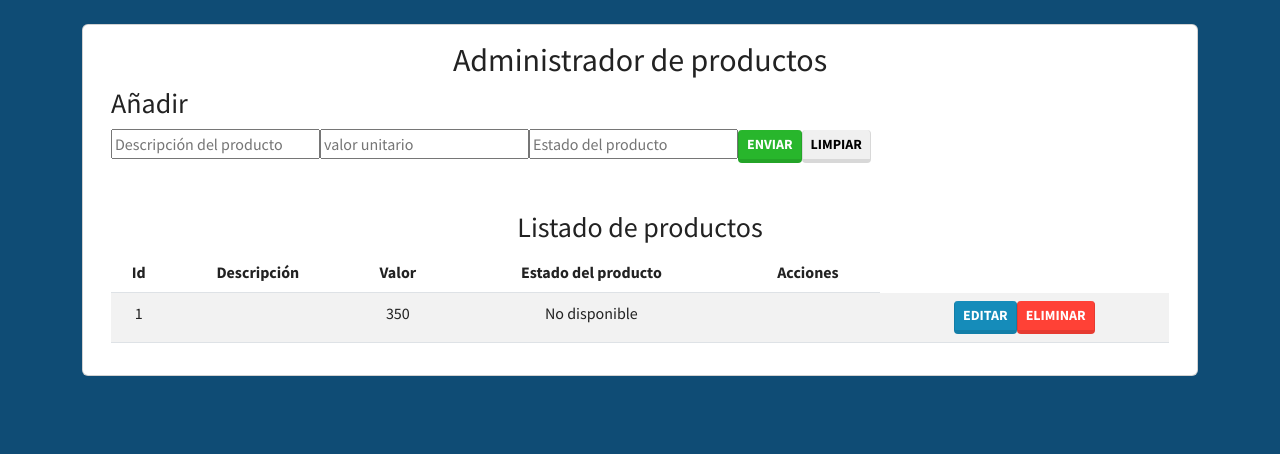
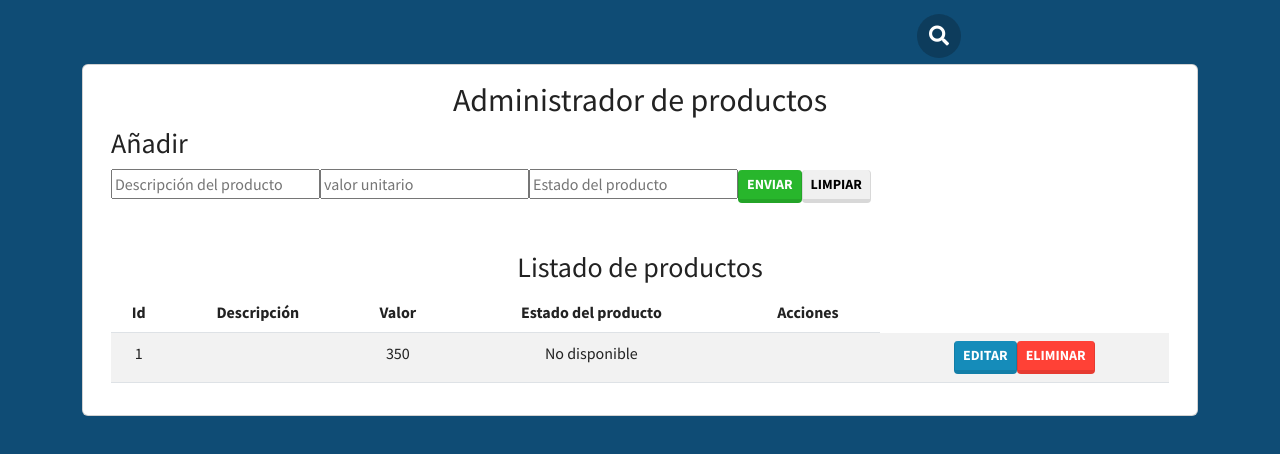
Before and after one commit to Tataalvarez/Grupo_13_Frontend, a React (Create React App) app in the folder app-ventas/: page / in a window 1280 px wide. Shown: the top 454 px of the page. Built offline with nearby package versions, Linux system fonts and the light colour scheme.

Commit message:
Añadí barra de búsqueda

```diff
--- a/app-ventas/public/index.html
+++ b/app-ventas/public/index.html
@@ -9,6 +9,7 @@
       name="description"
       content="Web site created using create-react-app"
     />
+    <link rel="stylesheet" href="https://pro.fontawesome.com/releases/v5.10.0/css/all.css" integrity="sha384-AYmEC3Yw5cVb3ZcuHtOA93w35dYTsvhLPVnYs9eStHfGJvOvKxVfELGroGkvsg+p" crossorigin="anonymous"/>
     <link rel="apple-touch-icon" href="%PUBLIC_URL%/logo192.png" />
     <!--
       manifest.json provides metadata used when your web app is installed on a
--- a/app-ventas/src/components/productos/Productos.js
+++ b/app-ventas/src/components/productos/Productos.js
@@ -42,6 +42,12 @@ const Productos = () => {
 
   return (
     <>
+    <div className="buscar">
+        <input id="input" type="text" placeholder="Buscar" required/>
+        <div id="btn-buscar">
+            <i className="fas fa-search"></i>
+        </div>
+    </div>
     <div class="card">
         <div class="card-body">
             <h2 className="text-center">Administrador de productos</h2>
--- /dev/null
+++ b/app-ventas/src/components/productos/productos.css
@@ -0,0 +1,39 @@
+.buscar{
+    padding: 20px;
+  }
+
+#input{
+    position: absolute;
+    width: 0px;
+    height: 40px;
+    top: 15px;
+    right: 320px;
+    padding: 0 20px;
+    font-size: 18px;
+    color: #000;
+    border: 1px solid silver;
+    border-radius: 30px;
+    transition: all 0.6s ease;
+  }
+
+  #btn-buscar{
+    position: absolute;
+    top: 14px;
+    right: 319px;
+    background: #0d3c5c;
+    width: 44px;
+    height: 44px;
+    line-height: 44px;
+    text-align: center;
+    color: white;
+    font-size: 20px;
+    border-radius: 50%;
+    cursor: pointer;
+  }
+
+  .buscar:hover #input{
+      width: 240px;
+  }
+  .buscar #input:focus{
+      width: 240px;
+  }
--- a/app-ventas/src/index.css
+++ b/app-ventas/src/index.css
@@ -1,4 +1,4 @@
-
+@import url(./components/productos/productos.css);
 code {
   font-family: source-code-pro, Menlo, Monaco, Consolas, 'Courier New',
     monospace;
```
